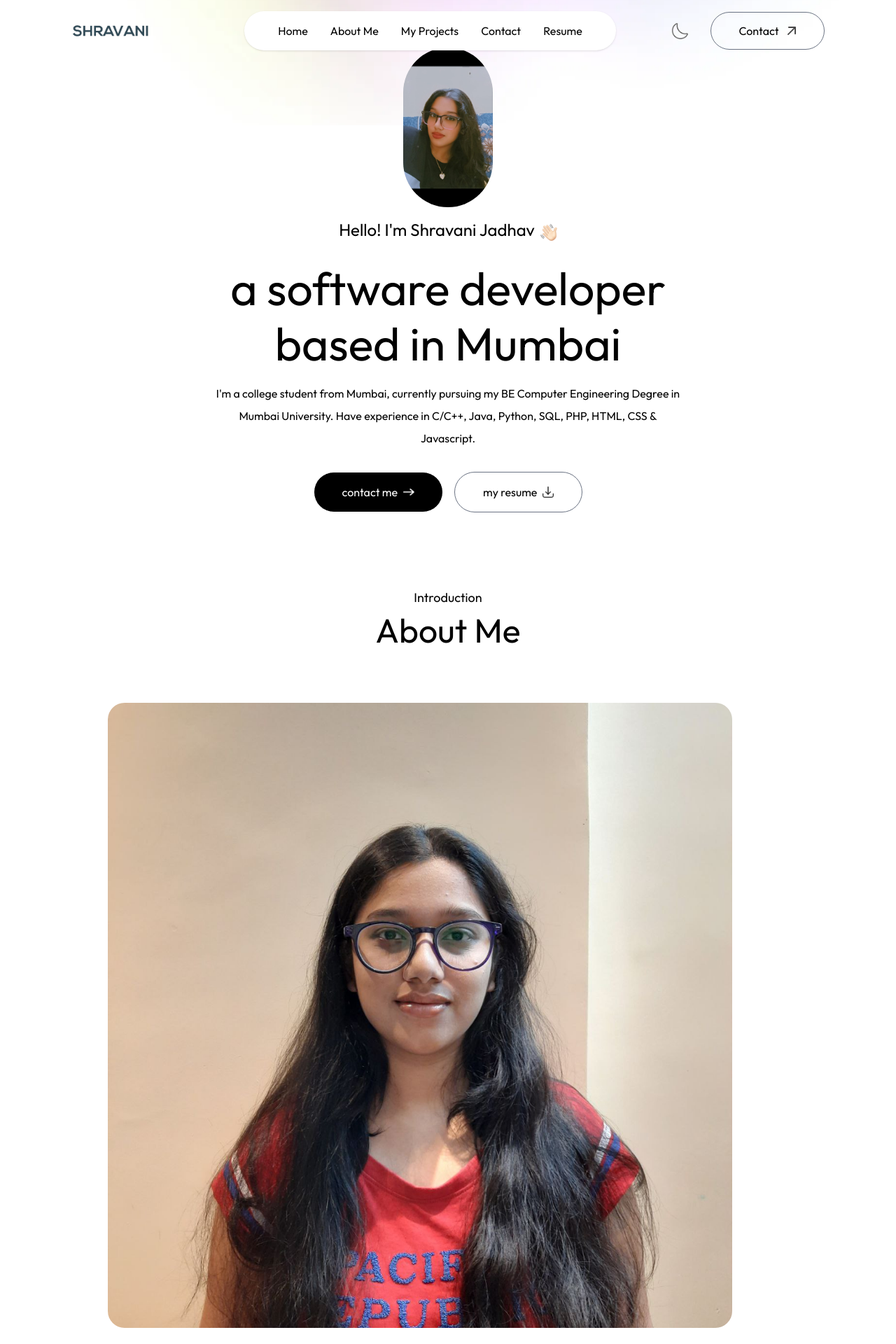
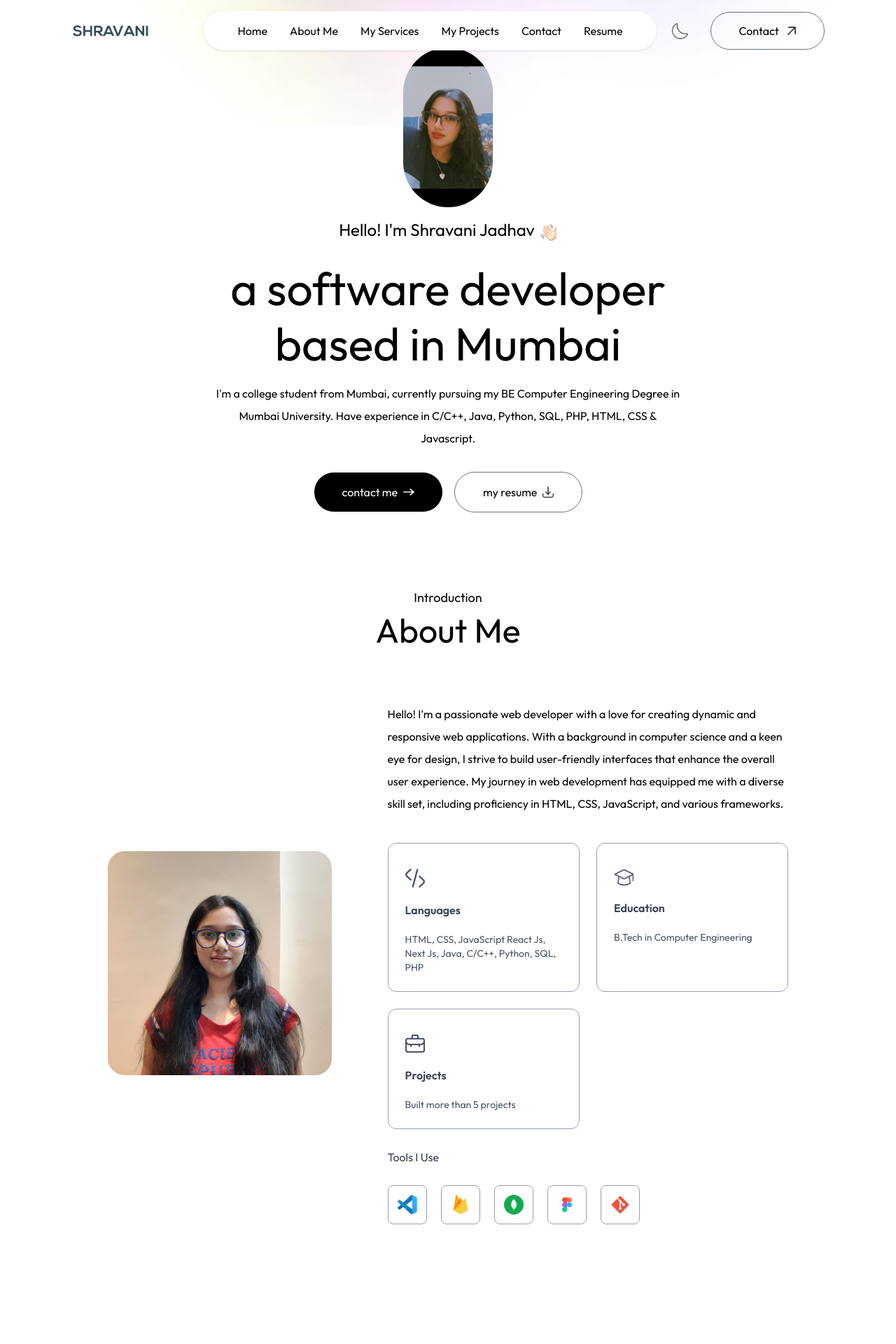
Before and after one commit to shravanij22/portfolio-fullstack, a Next.js app: page / in a window 1280 px wide. Shown: the top 1920 px of the page at 70% size. After the commit the page ends 1869 px from the top, so only its background shows below. Built offline with nearby package versions, Linux system fonts and the light colour scheme; a web font is replaced by a local one.

Commit message:
About Me Page Completed

```diff
--- a/app/components/About.jsx
+++ b/app/components/About.jsx
@@ -1,6 +1,6 @@
 import React from 'react';
 import Image from 'next/image'; // ✅ Required for using <Image />
-import { assets } from '@/assets/assets';
+import { assets, infoList, toolsData } from '@/assets/assets';
 
 const About = () => {
   return (
@@ -9,7 +9,7 @@
       <h2 className='text-center text-5xl font-Ovo'>About Me</h2>
 
       <div className='flex w-full flex-col lg:flex-row items-center gap-20 my-20'>
-        <div>
+        <div className='w-64 sm:w-80 rounded-3xl max-w-none'>
           <Image
             src={assets.user_image}
             alt='My photo'
@@ -19,7 +19,34 @@
           />
         </div>
         <div className='flex-1'>
-          {/* You can add bio/description text here */}
+          <p className='mb-10 max-w-2xl font-Ovo'>
+            Hello! I'm a passionate web developer with a love for creating dynamic and responsive web applications.
+            With a background in computer science and a keen eye for design, I strive to build user-friendly interfaces that enhance the overall user experience.
+            My journey in web development has equipped me with a diverse skill set, including proficiency in HTML, CSS, JavaScript, and various frameworks.
+
+          </p>
+
+          <ul className='grid grid-cols-1 sm:grid-cols-2 gap-6 max-w-2xl'>
+            {infoList.map(({icon, iconDark, title, description}, index) => (
+              <li className='border-[0.5px] border-gray-400 rounded-xl p-6 cursor-pointer hover:bg-lightHover
+              hover:-translate-y-1 duration-500 hover:shadow-black'
+              key={index}>
+                <Image src={icon} alt={title} className='w-7 mt-3'/>
+                <h3 className='my-4 font-semibold text-gray-700'>{title}</h3>
+                <p className='text-gray-600 text-sm'>{description}</p>
+              </li>
+            ))}
+          </ul>
+          <h4 className='my-6 text-gray-700 font-Ovo'>Tools I Use</h4>
+          <ul className='flex items-center gap-3 sm:gap-5'>
+            {toolsData.map((tool, index) => (
+              <li className='flex items-center justify-center w-12 sm:w-14 aspect-square
+              border border-gray-400 rounded-lg cursor-pointer hover:-translate-y-1 duration-500 hover:shadow-black' key={index}>
+                <Image src={tool} alt='Tool' className='w-5 sm:w-7'/>
+
+              </li>
+            ))}
+          </ul>
         </div>
       </div>
     </div>
--- a/app/components/Navbar.jsx
+++ b/app/components/Navbar.jsx
@@ -1,8 +1,10 @@
 import Image from 'next/image';
 import { assets } from '@/assets/assets'
-import React, { useRef } from 'react'
+import React, { useState, useEffect, useRef } from 'react';
+
 
 const Navbar = () => {
+  const [isScroll, setIsScroll] = useState(false)
   const sideMenuRef = useRef()
   const openMenu = ()=>{
     sideMenuRef.current.style.transform = 'translateX(-16rem)'
@@ -10,19 +12,29 @@
   const closeMenu = ()=>{
     sideMenuRef.current.style.transform = 'translateX(16rem)'
   }
+  useEffect(() => {
+    window.addEventListener('scroll', () => {
+      if (window.scrollY > 50) {
+        setIsScroll(true)
+      } else {
+        setIsScroll(false)
+      }
+    });
+  }, [])
 
   return (
     <>
     <div className='fixed right-0 top-0 w-11/12 -z-10 translate-y-[-80%]'>
       <Image src={assets.header_bg_color} alt='' className='w-full'/>
     </div>
-      <nav className='w-full fixed px-5 lg:px-8 xl:px-[8%] py-4 flex items-center justify-between z-50'>
+      <nav className={`w-full fixed px-5 lg:px-8 xl:px-[8%] py-4 flex items-center justify-between z-50 ${isScroll ? "bg-white bg-opacity-50 backdrop-blur-lg shadow-sm" : ""}`}>
         <a href="#top">
             <Image src={assets.logo} alt='logo' className='w-28 cursor-pointer mr-14' />
         </a>
-        <ul className='hidden md:flex items-center gap-6 lg:gap-8 rounded-full px-12 py-3 bg-white shadow-sm bg-opacity-50'>
+        <ul className={`hidden md:flex items-center gap-6 lg:gap-8 rounded-full px-12 py-3 ${isScroll ? "" : "bg-white shadow-sm bg-opacity-50"} bg-white shadow-sm bg-opacity-50`}>
           <li><a className='font-Ovo' href="#top">Home</a> </li>
           <li><a className='font-Ovo' href="#about">About Me</a> </li>
+          <li><a className='font-Ovo' href="#services">My Services</a> </li>
           <li><a className='font-Ovo' href="#work">My Projects</a> </li>
           <li><a className='font-Ovo' href="#contact">Contact</a> </li>
           <li><a className='font-Ovo' href="#resume">Resume</a> </li>
--- /dev/null
+++ b/app/components/Services.jsx
@@ -0,0 +1,11 @@
+import React from 'react'
+
+const Services = () => {
+  return (
+    <div>
+
+    </div>
+  )
+}
+
+export default Services
--- a/app/page.js
+++ b/app/page.js
@@ -2,6 +2,7 @@
 import Navbar from "./components/Navbar";
 import Header from "./components/Header";
 import About from "./components/About";
+import Services from "./components/Services";
 
 export default function Home() {
   return (
@@ -9,6 +10,8 @@
   <Navbar/>
   <Header/>
   <About/>
+  <Services/>
+
   </>
   );
 }
--- a/assets/assets.js
+++ b/assets/assets.js
@@ -107,8 +107,8 @@
 ]
 
 export const infoList = [
-    { icon: assets.code_icon, iconDark: assets.code_icon_dark, title: 'Languages', description: 'HTML, CSS, JavaScript React Js, Next Js' },
-    { icon: assets.edu_icon, iconDark: assets.edu_icon_dark, title: 'Education', description: 'B.Tech in Computer Science' },
+    { icon: assets.code_icon, iconDark: assets.code_icon_dark, title: 'Languages', description: 'HTML, CSS, JavaScript React Js, Next Js, Java, C/C++, Python, SQL, PHP' },
+    { icon: assets.edu_icon, iconDark: assets.edu_icon_dark, title: 'Education', description: 'B.Tech in Computer Engineering' },
     { icon: assets.project_icon, iconDark: assets.project_icon_dark, title: 'Projects', description: 'Built more than 5 projects' }
 ];
 
--- a/tailwind.config.mjs
+++ b/tailwind.config.mjs
@@ -17,10 +17,14 @@
             fontFamily:{
                 Outfit: ["Outfit","sans-serif"],
                 Ovo: ["Ovo","serif"]
-            }
+            },
+            boxShadow: {
+                'black': '4px 4px 0 #000',
+                'white': '4px 4px 0 #fff',
+            },
         },
     },
 
 
 
-};
+}
```
